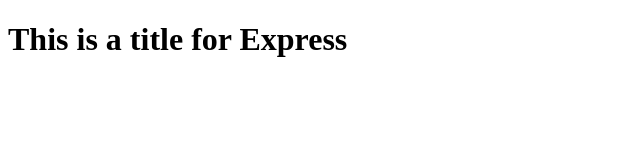
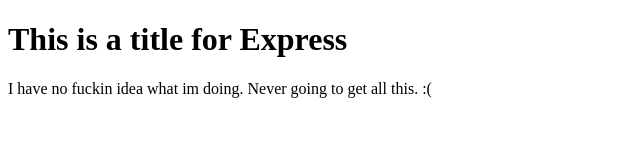
Before and after one commit to greywolf359/web-server, a website: page public/index.html in a window 1280 px wide. Shown: the whole page, without its empty margins (0-640 px from the left). Drawn offline with Linux system fonts and the light colour scheme.

Commit message:
modified index.html

```diff
--- a/public/index.html
+++ b/public/index.html
@@ -6,5 +6,6 @@
 </head>
 <body>
 	<h1>This is a title for Express</h1>
+	<p>I have no fuckin idea what im doing.  Never going to get all this. :(</p>
 </body>
 </html>
```
